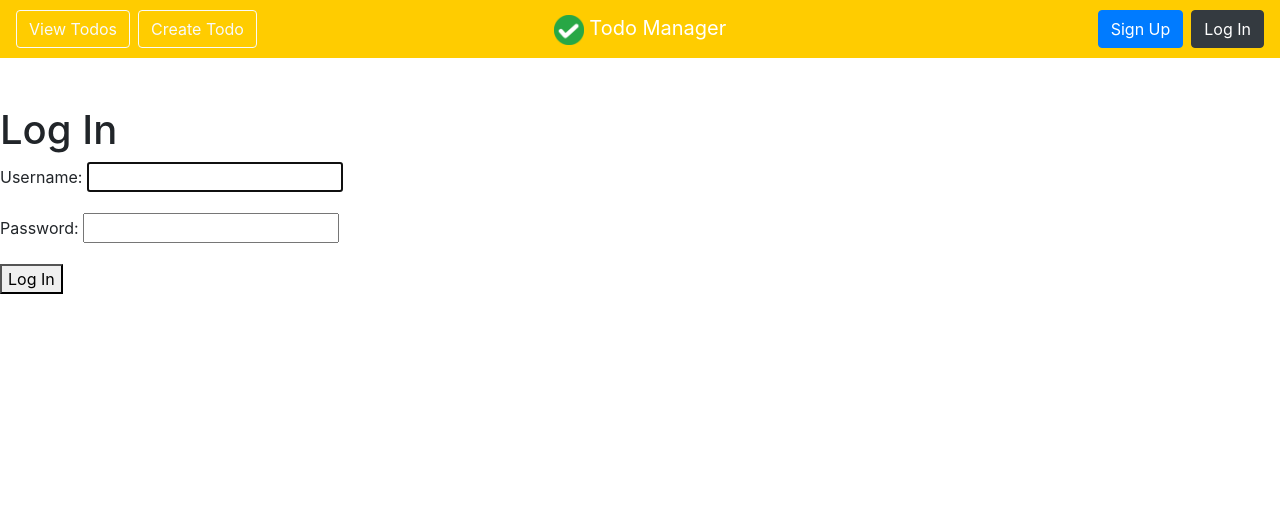
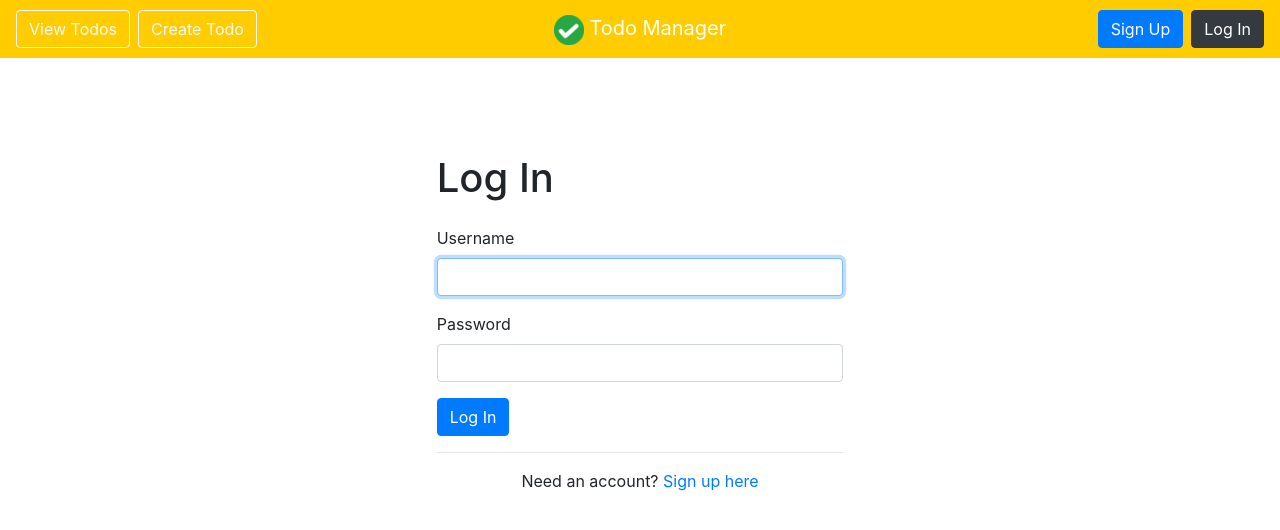
Before and after one commit to piotrPeplinski/todoManagerWebsite, a Django app: page /log in a window 1280 px wide. Shown: the top 530 px of the page. Run offline with Django 3.2, Linux system fonts and the light colour scheme.

Commit message:
styled login page

```diff
--- a/todo/templates/todo/log.html
+++ b/todo/templates/todo/log.html
@@ -1,12 +1,38 @@
 {% extends 'todo/base.html' %}
 {% block content %}
 
-<h1>Log In</h1>
-<h3>{{error}}</h3>
-<form method="POST">
-    {{form.as_p}}
-    {% csrf_token %}
-    <button type="submit">Log In</button>
-</form>
+<div class="row justify-content-center mt-5">
+    <div class="col-lg-4 col-md-5 col-sm-5">
+        <h1>Log In</h1>
+
+        {% if error %}
+        <div class="alert alert-danger text-center mt-4" role="alert">
+            <h4>{{error}}</h4>
+        </div>
+        {% endif %}
+
+        <form method="POST" class="mt-4">
+            <div class="form-group">
+                <label for="username">Username</label>
+                <input type="text" name="username" autofocus="" autocapitalize="none" autocomplete="username"
+                    maxlength="150" required="" id="id_username" class="form-control">
+            </div>
+            <div class="form-group">
+                <label for="password">Password</label>
+                <input type="text" name="password" autofocus="" autocapitalize="none" autocomplete="password"
+                    maxlength="150" required="" id="id_password" class="form-control">
+            </div>
+
+            {% csrf_token %}
+            <button class="btn btn-primary" type="submit">Log In</button>
+        </form>
+        <hr>
+        <div class="text-center">
+            <p>Need an account? <a href="{% url 'sign' %}">Sign up here</a></p>
+        </div>
+    </div>
+</div>
+
+
 
 {% endblock %}
```
Also changed, not shown: todo/templates/todo/sign.html (+5 -5 lines), db.sqlite3.
